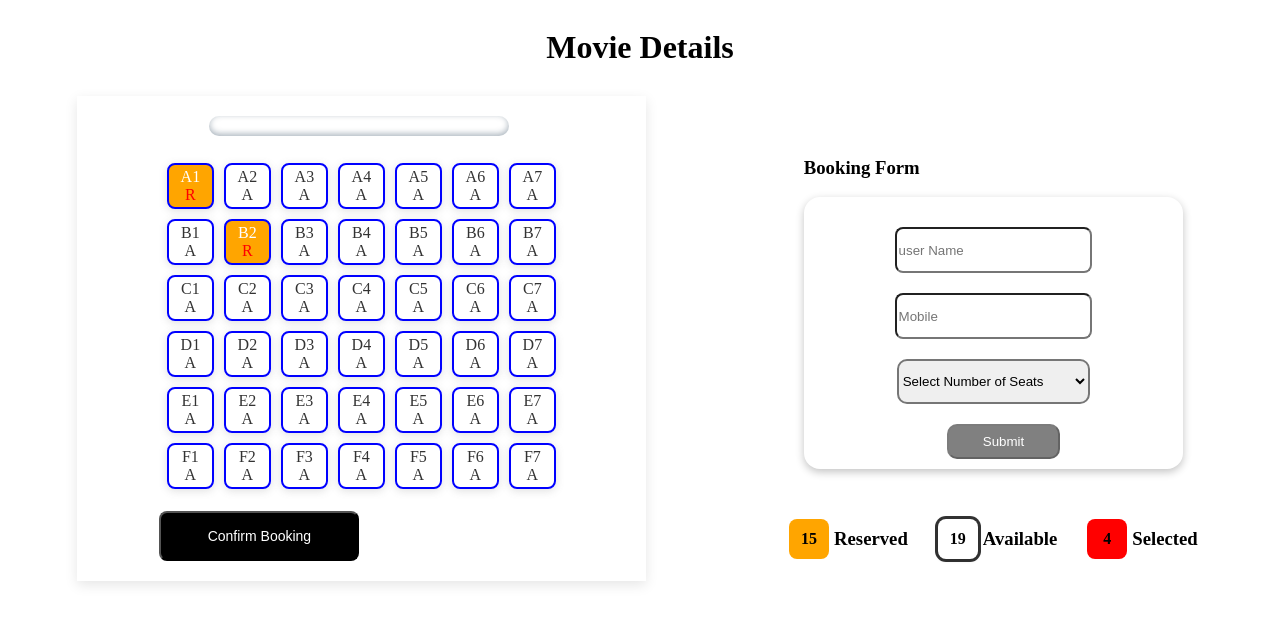
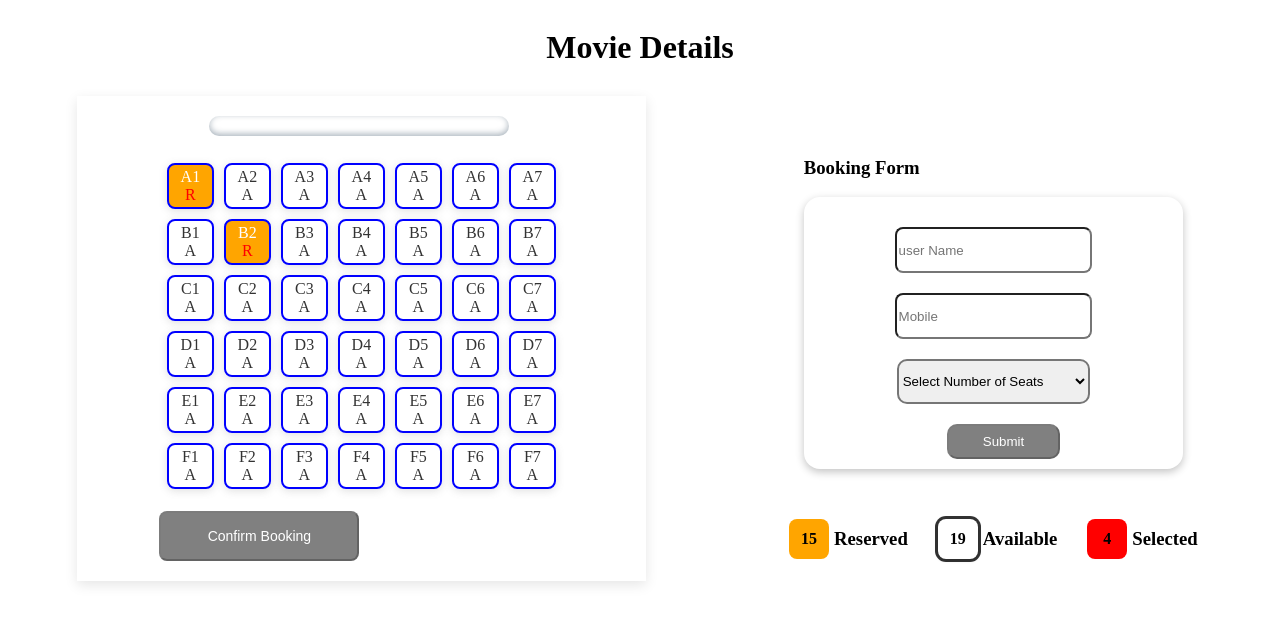
Before and after one commit to NAVEED476/movie-booking-app, a React (Create React App) app: page /movies/1 in a window 1280 px wide. Shown: the top 624 px of the page. Built offline with nearby package versions, Linux system fonts and the light colour scheme.

Commit message:
added comments

```diff
--- a/src/components/Seatbooking.jsx
+++ b/src/components/Seatbooking.jsx
@@ -1,10 +1,29 @@
-import React, { useState } from "react";
+import React, { useEffect, useState } from "react";
 import "./seats.css";
 import Grid from '@mui/material/Grid';
 import Col from "react-bootstrap/Col";
 import post from "./post.json";
 
 const Seatbooking = () => {
+  const [userDetails, setUserDetails] = useState(null);
+  const [loading, setLoading] = useState(true);
+  const [selectedSeats, setSelectedSeats] = useState([]);
+
+  useEffect(()=>{
+    const fetchUserDetails = async () => {
+      const user = localStorage.getItem("userDetails");
+      setUserDetails(user ? JSON.parse(user) : null);
+      setLoading(false);
+    };
+
+    fetchUserDetails();
+
+    const selectedSeatsData = localStorage.getItem("selectedSeats");
+    if (selectedSeatsData) {
+      setSelectedSeats(JSON.parse(selectedSeatsData));
+    }
+  }, []);
+
   const [seatState, setSeatState] = useState({
     seat: [
       "A1", "A2", "A3", "A4", "A5", "A6", "A7",
@@ -47,6 +66,10 @@ const Seatbooking = () => {
   };
 
   const handleSubmited = () => {
+    const updatedSelectedSeats = [...selectedSeats, ...seatState.seatReserved];
+    localStorage.setItem("selectedSeats", JSON.stringify(updatedSelectedSeats));
+    setSelectedSeats(updatedSelectedSeats);
+
     setSeatState({
       ...seatState,
       seatSelected: seatState.seatSelected.concat(seatState.seatReserved),
@@ -54,13 +77,16 @@ const Seatbooking = () => {
     });
   };
 
+  if (loading) {
+    return <div>Loading...</div>;
+  }
+
   return (
     <div style={{
       display:"flex",
       alignContent:"center",
       justifyContent:"center",
       flexDirection:"column"
-
     }}>
       <div className="screen"></div>
       <DrawGrid
@@ -71,15 +97,15 @@ const Seatbooking = () => {
         onClickData={onClickData}
         checktrue={checktrue}
         handleSubmited={handleSubmited}
+        userDetailsAvailable={userDetails && userDetails.name && userDetails.number && userDetails.seats}
       />
     </div>
   );
 };
 
-const DrawGrid = ({ seat, selected, reserved, checktrue, onClickData, handleSubmited }) => {
-  return (<>
+const DrawGrid = ({ seat, selected, reserved, checktrue, onClickData, handleSubmited, userDetailsAvailable }) => {
+  return (
     <Grid container>
-
       <Grid item xs={10}>
         <h2 />
         <Col xs={17}>
@@ -105,8 +131,9 @@ const DrawGrid = ({ seat, selected, reserved, checktrue, onClickData, handleSubm
             </tbody>
           </table>
           <button
+            disabled={!userDetailsAvailable || reserved.length === 0}
             type="button"
-            className="btn-success btnmargin confirm-btn"
+            className={`btn-success btnmargin confirm-btn ${(!userDetailsAvailable || reserved.length === 0) ? 'disabled-btn' : ''}`}
             onClick={handleSubmited}
           >
             Confirm Booking
@@ -114,7 +141,6 @@ const DrawGrid = ({ seat, selected, reserved, checktrue, onClickData, handleSubm
         </Col>
       </Grid>
     </Grid>
-    </>
   );
 };
 
--- a/src/pages/MovieBooking.jsx
+++ b/src/pages/MovieBooking.jsx
@@ -1,4 +1,4 @@
-import React, { useDebugValue, useState } from "react";
+import React, { useState } from "react";
 import Seatbooking from "../components/Seatbooking";
 import "./movies.css";
 
@@ -7,16 +7,17 @@ const MovieBooking = () => {
   const [number, setNumber] = useState("");
   const [seats, setSeats] = useState("");
 
-  let userDetails = {
-    name:name,
-    number:number,
-    seats:seats
-  }
-
   const handleSubmit = (e) => {
     e.preventDefault();
+
+    // Ensuring that the user details are updated before storing them in localStorage
+    const userDetails = {
+      name: name,
+      number: number,
+      seats: seats
+    };
+
     localStorage.setItem("userDetails", JSON.stringify(userDetails));
-
   };
 
   const handleSeatChange = (e) => {
@@ -34,7 +35,8 @@ const MovieBooking = () => {
       </div>
       <div className="second">
         <div className="seat">
-          <Seatbooking userDetails={userDetails} />
+          {/* Pass the userDetails state to the Seatbooking component */}
+          <Seatbooking userDetails={{ name, number, seats }} />
         </div>
         <div className="info">
           <div>
@@ -80,7 +82,6 @@ const MovieBooking = () => {
           <div className="booking-info">
             <div className="flex-cont">
               <div className="info-box info-box-size">
-                {" "}
                 <h4>15</h4>
               </div>
               <h3>Reserved</h3>
```
